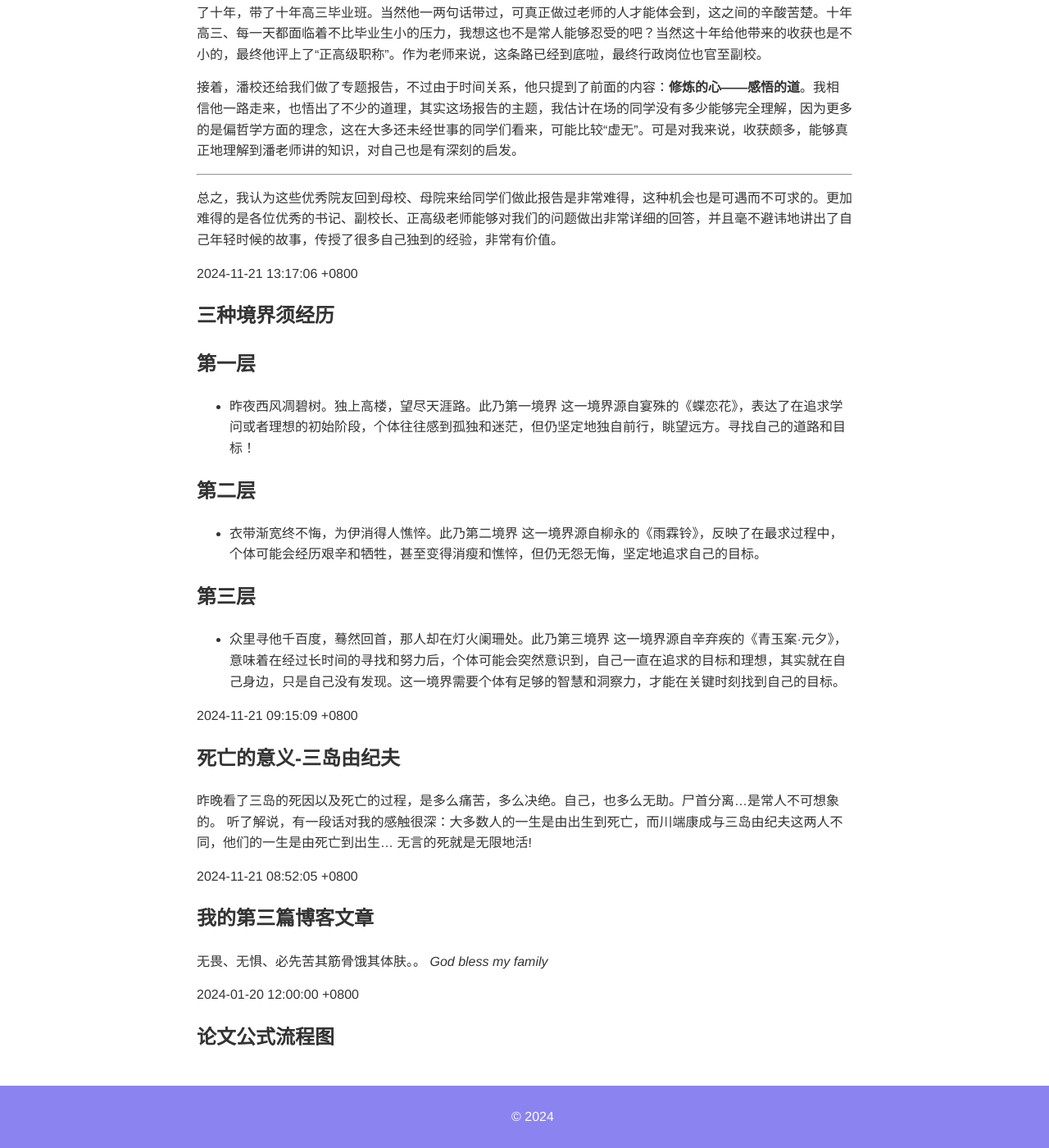
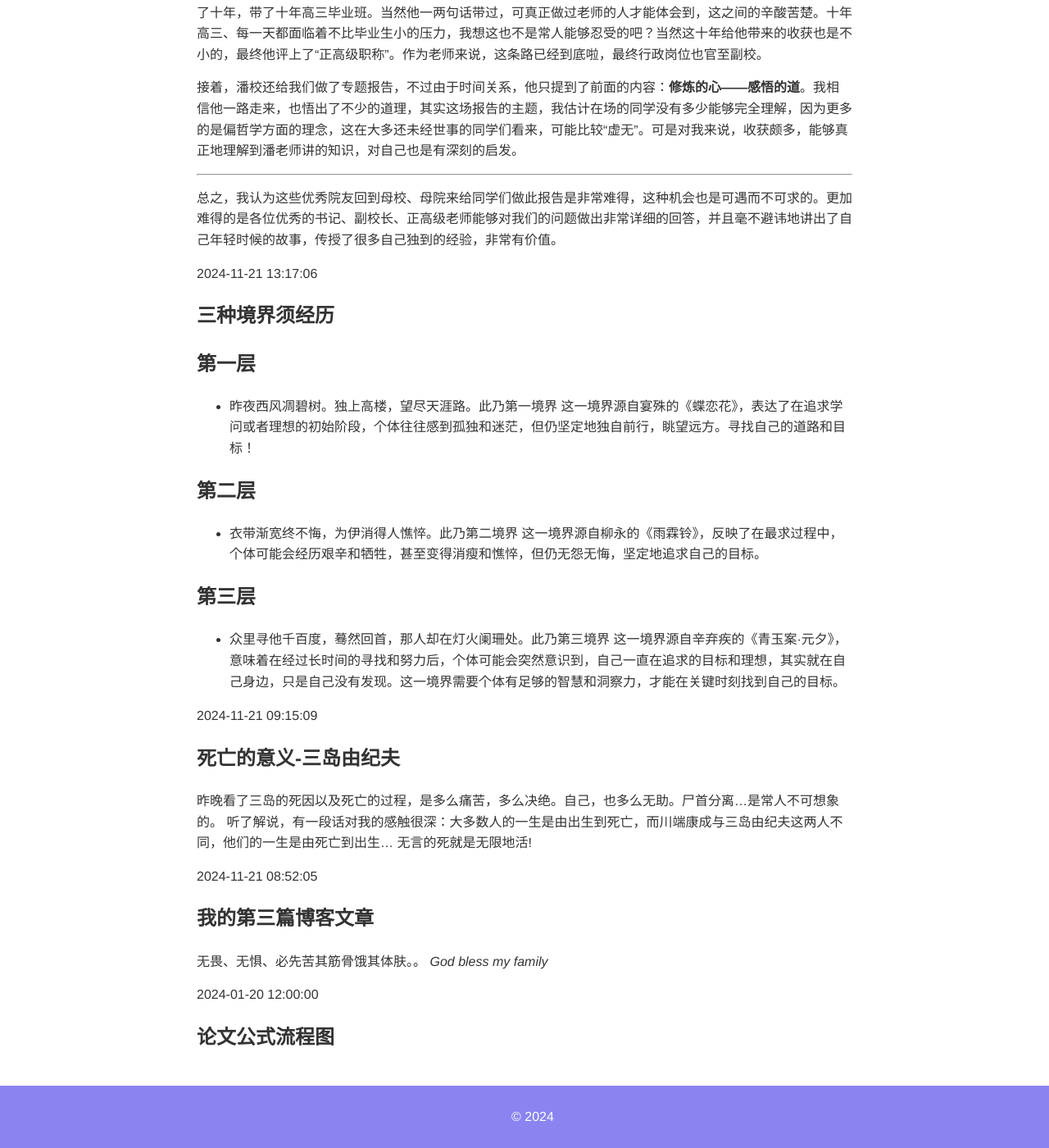
Before and after one commit to Eroticoo/Eroticoo.github.io, a Jekyll site: the page built from index.html, in a window 1280 px wide and 1400 px high, scrolled down 2264 px. Shown: the whole window at 82% size. Built offline with Jekyll 4.4.1, drawn with Linux system fonts in a browser that asks for light colours; some of the changed text lies outside the part shown.

Commit message:
修正日期显示问题，移除 Front Matter 时区信息，更新模板

```diff
--- a/_layouts/default.html
+++ b/_layouts/default.html
@@ -23,7 +23,7 @@
     <main>
         {{ content }}
         {% if page.date %}
-            <p>发布时间：{{ page.date | date: "%Y-%m-%d %H:%M:%S %z" }}</p>
+        <p>发布时间：{{ page.date | date: "%Y-%m-%d %H:%M:%S" }}</p>
         {% endif %}
     </main>
     <footer>
--- a/config.yml
+++ b/config.yml
@@ -2,4 +2,3 @@ remote_theme: mmistakes/minimal-mistakes
 plugins:
   - jekyll-remote-theme
 timezone: Asia/Shanghai
-timezone_offset: "+0800"
--- a/index.html
+++ b/index.html
@@ -3,7 +3,7 @@ layout: default
 ---
 {% for post in site.posts %}
 <article class="post">
-    <div class="post-date">{{ post.date | date: "%Y-%m-%d %H:%M:%S" }} +0800</div>
+    <div class="post-date">{{ post.date | date: "%Y-%m-%d %H:%M:%S" }}</div>
     {{ post.content }}
 </article>
 {% endfor %}
```
Also changed, not shown: 1 other file.
